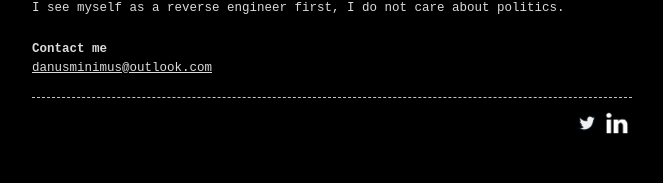
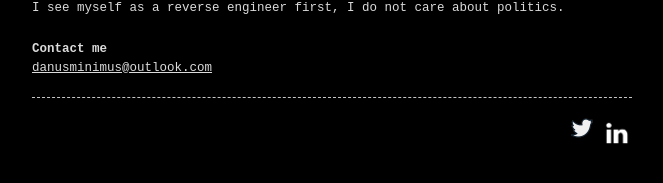
Before and after one commit to DanusMinimus/danusminimus.github.io, a Jekyll site: the page built from about.md, in a window 1280 px wide. Shown: the part 167-350 px from the top of the page, without its empty margins (308-971 px from the left). Built offline with Jekyll 4.4.1, drawn with Linux system fonts in a browser that asks for light colours; comment, search, counter and statistics services are not loaded.

Commit message:
Update _config.yml

```diff
--- a/_config.yml
+++ b/_config.yml
@@ -5,6 +5,6 @@ header_pages:
 style: dark # dark (default), light or hacker
 listen_for_clients_preferred_style: false # false (default) or true
 
-footer: '<a href="https://twitter.com/danusminimus"><img src="/images/retro.png" width="30" height="30"></a><a href="https://www.linkedin.com/in/danlis97"><img src="/images/linkdin.png" width="30" height="30"></a>'
+footer: '<a href="https://twitter.com/danusminimus"><img src="/images/retro.png" width="40" height="40"></a><a href="https://www.linkedin.com/in/danlis97"><img src="/images/linkdin.png" width="30" height="30"></a>'
 
 markdown: kramdown
```
